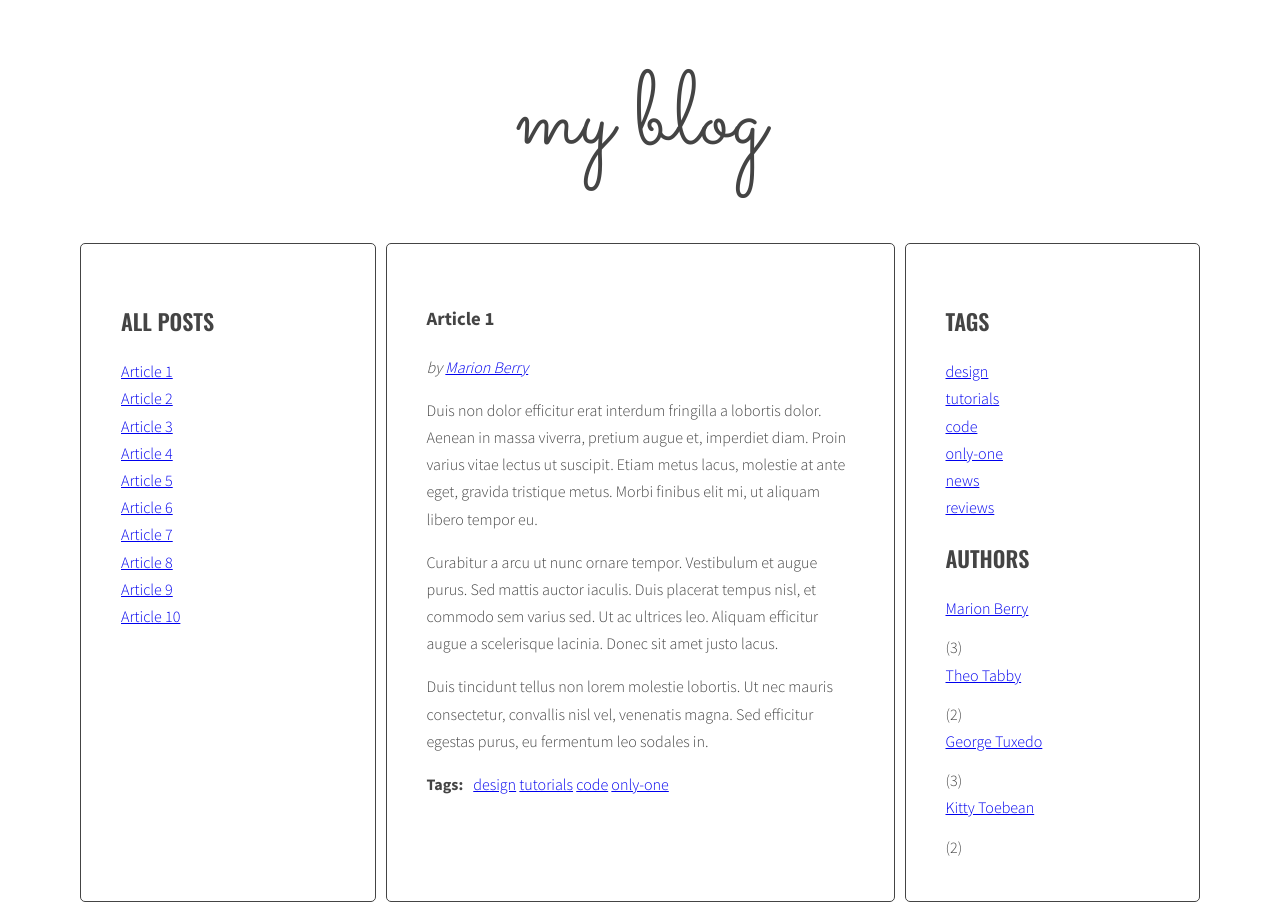
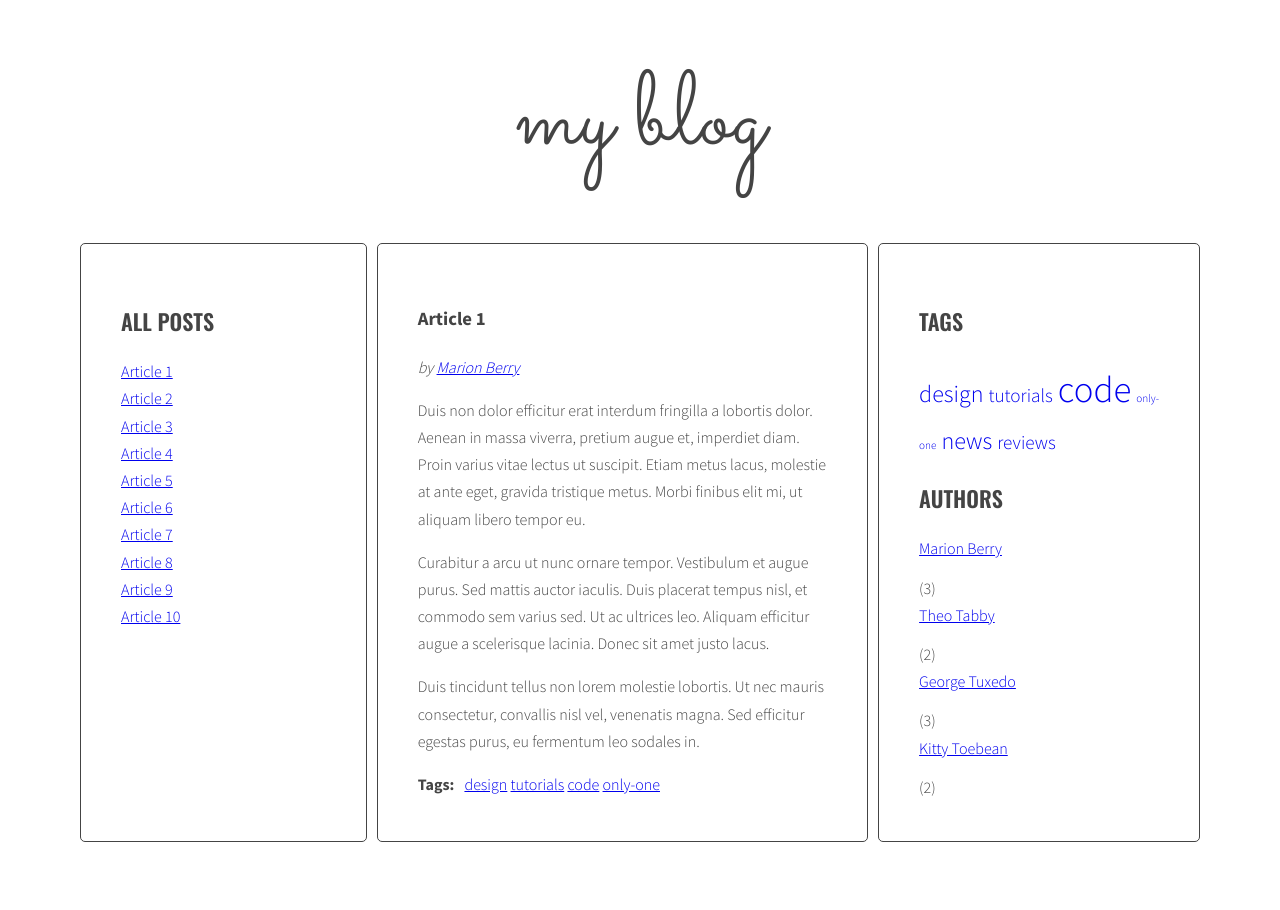
Before and after one commit to martanara/javascript-blog, a website: page index.html in a window 1280 px wide. After the commit the page ends 850 px from the top, so only its background shows below. Drawn offline with nearby package versions, Linux system fonts and the light colour scheme.

Commit message:
Create basic styling for tag cloud, fix a bug in calculateTagsParam, edit comments

```diff
--- a/js/script.js
+++ b/js/script.js
@@ -106,7 +106,7 @@
       console.log(tag + ' is used ' + tags[tag] + ' times');
 
       params.max = Math.max(tags[tag], params.max);
-      params.min = Math.min(tags[tag], params.max);
+      params.min = Math.min(tags[tag], params.min);
     }
 
     return params;
@@ -121,7 +121,7 @@
   };
 
   const generateTags = function (){
-    /* [NEW] create a new variable allTags with an empty object */
+    /* Create a new variable allTags with an empty object */
     let allTags = {};
 
     /* find all articles */
@@ -157,10 +157,10 @@
 
         html = html + linkHtml;
 
-        /* [NEW] check if this tag is NOT already in allTags */
+        /* Check if this tag is NOT already in allTags */
 
         if(!allTags[tag]) {
-          /* [NEW] add tag to allTags array */
+          /* Add tag to allTags array */
           allTags[tag] = 1;
         } else {
           allTags[tag]++;
@@ -175,23 +175,23 @@
     /* END LOOP: for every article: */
     }
 
-    /* [NEW] find list of tags in right column */
+    /* Find list of tags in right column */
     const tagList = document.querySelector('.tags');
 
     const tagsParams = calculateTagsParams(allTags);
 
-    /* [NEW] create variable for all links HTML code */
+    /* Create variable for all links HTML code */
     let allTagsHTML = '';
 
-    /* [NEW] START LOOP: for each tag in allTags: */
+    /* START LOOP: for each tag in allTags: */
     for(let tag in allTags){
-      /* [NEW] generate code of a link and add it to allTagsHTML */
+      /* Generate code of a link and add it to allTagsHTML */
       allTagsHTML += '<li><a href="#tag-' + tag + '" class="' + calculateTagClass(allTags[tag], tagsParams) + '">' + tag + '</a></li>';
 
-      /* [NEW] END LOOP: for each tag in allTags: */
+      /* END LOOP: for each tag in allTags: */
     }
 
-    /*[NEW] add HTML from allTagsHTML to tagList */
+    /* Add HTML from allTagsHTML to tagList */
     tagList.innerHTML = allTagsHTML;
 
   };
@@ -268,7 +268,7 @@
   addClickListenersToTags();
 
   const generateAuthors = function(){
-    /* [NEW] create a new variable allTags with an empty object */
+    /* Create a new variable allTags with an empty object */
     let allAuthors = {};
 
     /* find all articles */
@@ -309,21 +309,21 @@
       /* END LOOP: for every article: */
     }
 
-    /* [NEW] find list of authors in right column */
+    /* Find list of authors in right column */
     const authorList = document.querySelector('.authors');
 
-    /* [NEW] create variable for all links HTML code */
+    /* Create variable for all links HTML code */
     let allAuthorsHTML = '';
 
-    /* [NEW] START LOOP: for each tag in allTags: */
+    /* START LOOP: for each tag in allTags: */
     for(let author in allAuthors){
-      /* [NEW] generate code of a link and add it to allTagsHTML */
+      /* Generate code of a link and add it to allTagsHTML */
       allAuthorsHTML += '<li><a href="#author-' + author + '" class="author-name">' + author + '</a></li>' + '(' + allAuthors[author] + ')';
 
-      /* [NEW] END LOOP: for each author in allAuthors: */
+      /* END LOOP: for each author in allAuthors: */
     }
 
-    /*[NEW] add HTML from allAuthorsHTML to authorList */
+    /* Add HTML from allAuthorsHTML to authorList */
     authorList.innerHTML = allAuthorsHTML;
   };
 
--- a/sass/style.scss
+++ b/sass/style.scss
@@ -94,6 +94,20 @@ body {
   }
 }
 
+/* Tags */
+
+.tags {
+  li {
+    display: inline;
+    margin-right: 5px;
+
+    a {
+      text-decoration: none;
+    }
+  }
+}
+
+
 /* Authors */
 
 .authors {
@@ -131,6 +145,26 @@ body {
   font-style: italic;
 }
 
+.tag-size-1 {
+  font-size: 70%;
+}
+
+.tag-size-2 {
+  font-size: 100%;
+}
+
+.tag-size-3 {
+  font-size: 120%;
+}
+
+.tag-size-4 {
+  font-size: 150%;
+}
+
+.tag-size-5 {
+  font-size: 230%;
+}
+
 .post-tags {
   display: flex;
 
```
Also changed, not shown: css/style.css, 1 other file.
